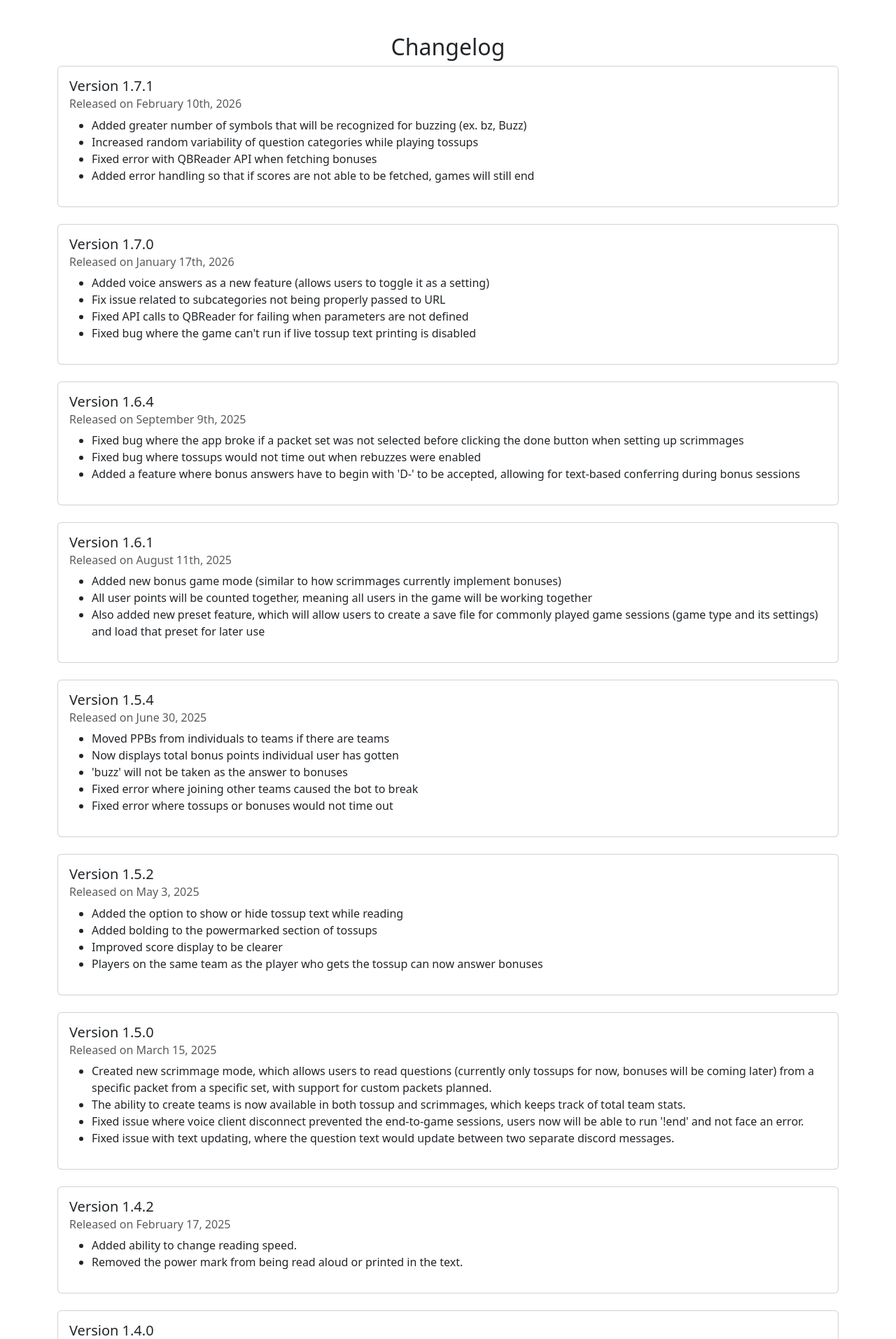
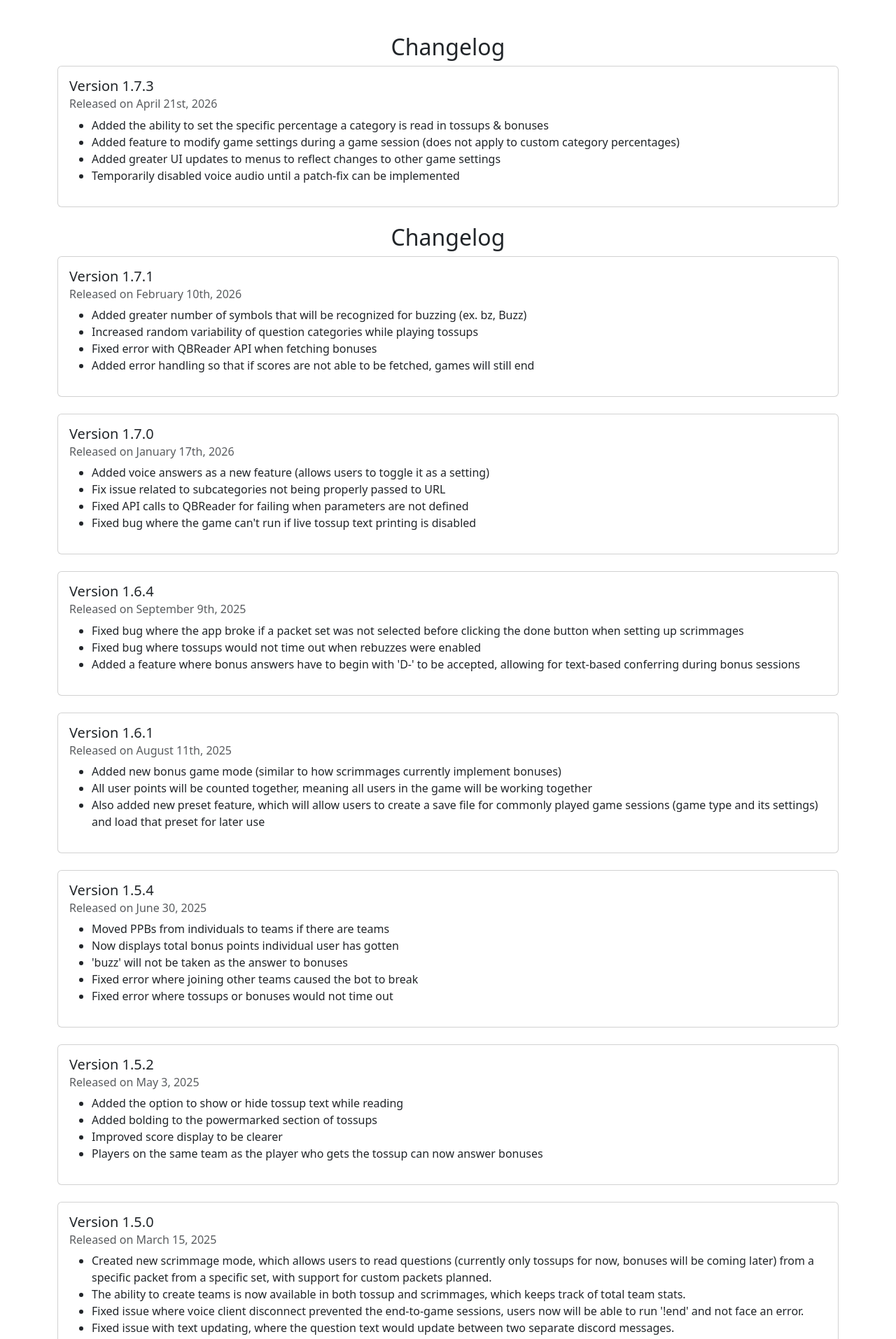
Before and after one commit to onetwothreefourfivesixe/QBVReader-Web, a Flask app: page /changelog in a window 1280 px wide. Shown: the part 56-1969 px from the top of the page at 70% size. Run offline with Flask 3, Linux system fonts and the light colour scheme.

Commit message:
added 1.7.3 and fixed buzzing error

```diff
--- a/templates/changelog.html
+++ b/templates/changelog.html
@@ -51,6 +51,20 @@
 
     <!-- Version Cards -->
     <div class="container mt-5">
+        <h2 class="text-center">Changelog</h2>
+        <div class="card mb-4">
+            <div class="card-body">
+                <h5 class="card-title">Version 1.7.3</h5>
+                <h6 class="card-subtitle mb-2 text-muted">Released on April 21st, 2026</h6>
+                <ul>
+                    <li>Added the ability to set the specific percentage a category is read in tossups & bonuses</li>
+                    <li>Added feature to modify game settings during a game session (does not apply to custom category
+                        percentages)</li>
+                    <li>Added greater UI updates to menus to reflect changes to other game settings</li>
+                    <li>Temporarily disabled voice audio until a patch-fix can be implemented</li>
+                </ul>
+            </div>
+        </div>
         <h2 class="text-center">Changelog</h2>
         <div class="card mb-4">
             <div class="card-body">
```
Also changed, not shown: static/js/main.js (+6 -6 lines).
